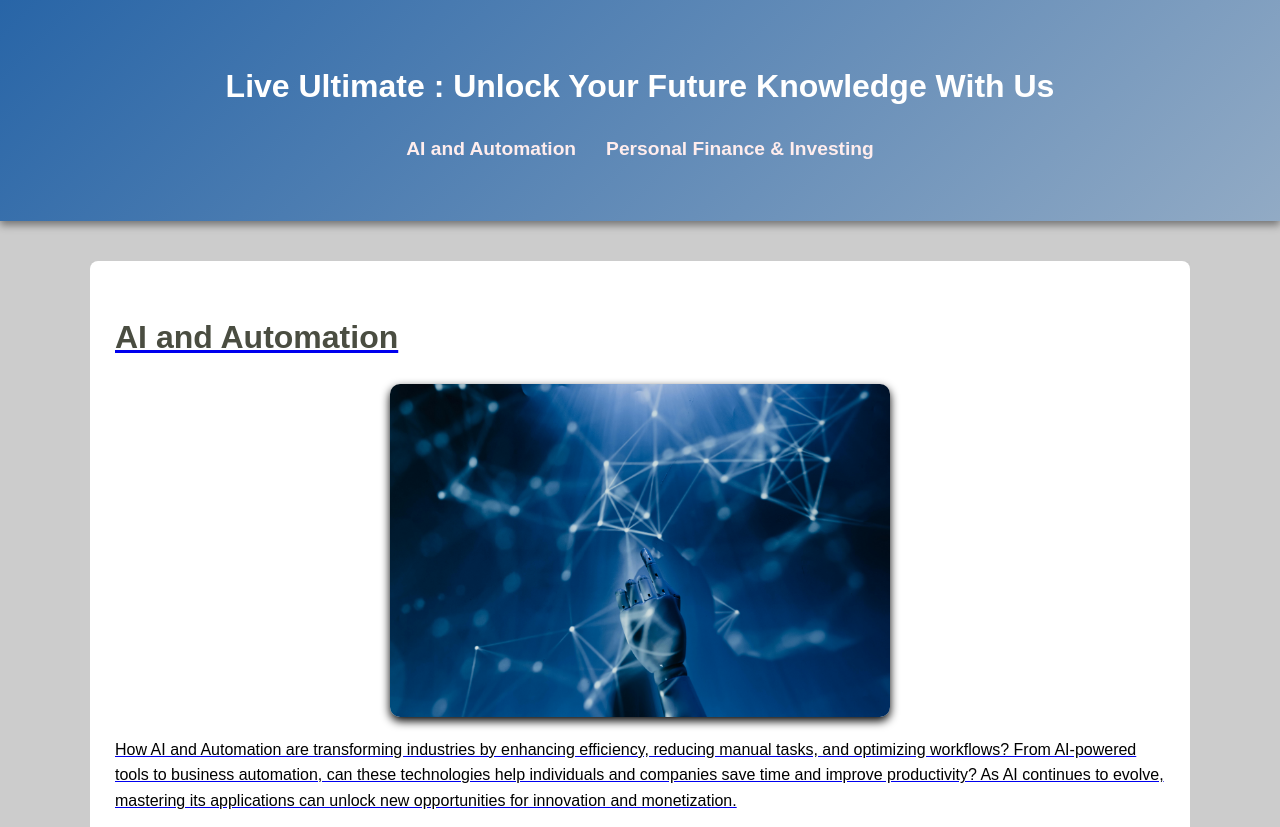
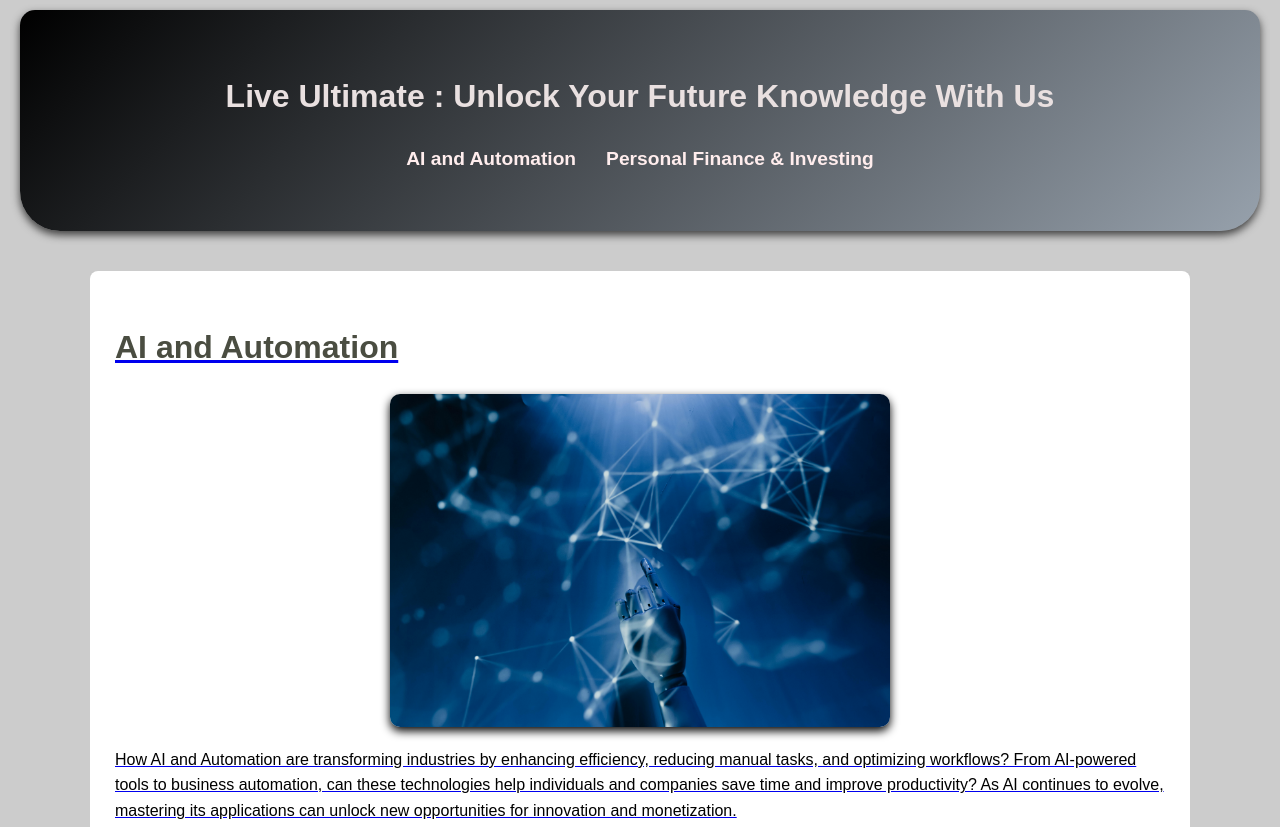
Before and after one commit to Aurawibe/liveultimate, a plain HTML site: page index.html in a window 1280 px wide. Shown: the top 827 px of the page. Drawn offline with Linux system fonts and the light colour scheme.

Commit message:
Add files via upload

```diff
--- a/styles.css
+++ b/styles.css
@@ -16,11 +16,20 @@ html {
 
 /* Header */
 header {
-    background: linear-gradient(135deg, #2865a7, #0057b349);
-    color: rgb(255, 255, 255);
+    background: linear-gradient(135deg, #000000, #3653725b);
+    color: rgb(233, 224, 224);
     text-align: center;
     padding: 40px 20px;
-    box-shadow: 0px 4px 8px rgba(0, 0, 0, 0.438);
+    box-shadow: 0px 4px 8px rgba(0, 0, 0, 0.699);
+    margin-left:20px;
+    margin-right: 20px;
+    margin-top: 10px;
+    border-top-right-radius: 15px;
+    border-top-left-radius: 15px;
+
+    border-bottom-right-radius: 40px;
+    border-bottom-left-radius: 40px;
+
 }
 
 /* Ensuring content does not overflow */
```
Also changed, not shown: personal-finance-&-investing.html (added).
